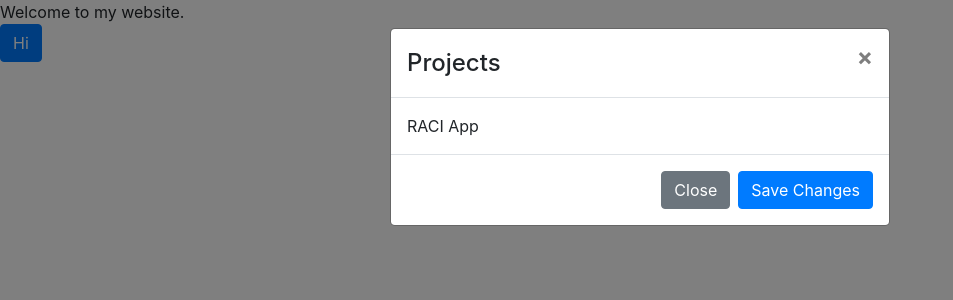
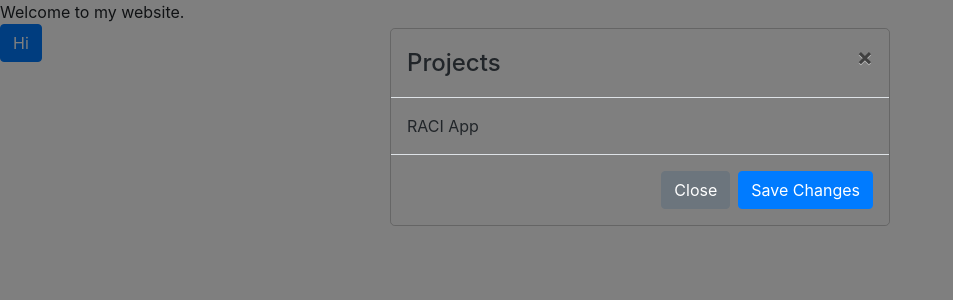
Before and after one commit to bridgetrosefitz/particles, a React (Create React App) app: page / in a window 1280 px wide. Both pictures are taken after a click on the button "Hi". Shown: the top 300 px of the page, without its empty margins (0-953 px from the left). Built offline with nearby package versions, Linux system fonts and the light colour scheme.

Commit message:
wip modal

```diff
--- /dev/null
+++ b/src/Modal.css
@@ -0,0 +1,13 @@
+.modal-backdrop
+{
+    opacity:0.5 !important;
+}
+
+.modal-body,
+.modal-header,
+.modal-footer,
+.modal-content,
+.modal-dialog
+{
+  background: transparent;
+}
--- a/src/components/ClickableIcon.js
+++ b/src/components/ClickableIcon.js
@@ -1,5 +1,6 @@
 import React, { useState } from "react";
 import { Modal, Button } from 'react-bootstrap';
+import '../Modal.css'
 
 const ClickableIcon = (props) => {
 
@@ -14,7 +15,11 @@ const ClickableIcon = (props) => {
         Hi
       </Button>
 
-      <Modal show={show} onHide={handleClose}>
+      <Modal
+        show={show}
+        scrollable={true}
+        // style={{opacity: '0.5', color:'black' }}
+        onHide={handleClose}>
         <Modal.Header closeButton>
           <Modal.Title>Projects</Modal.Title>
         </Modal.Header>
```
